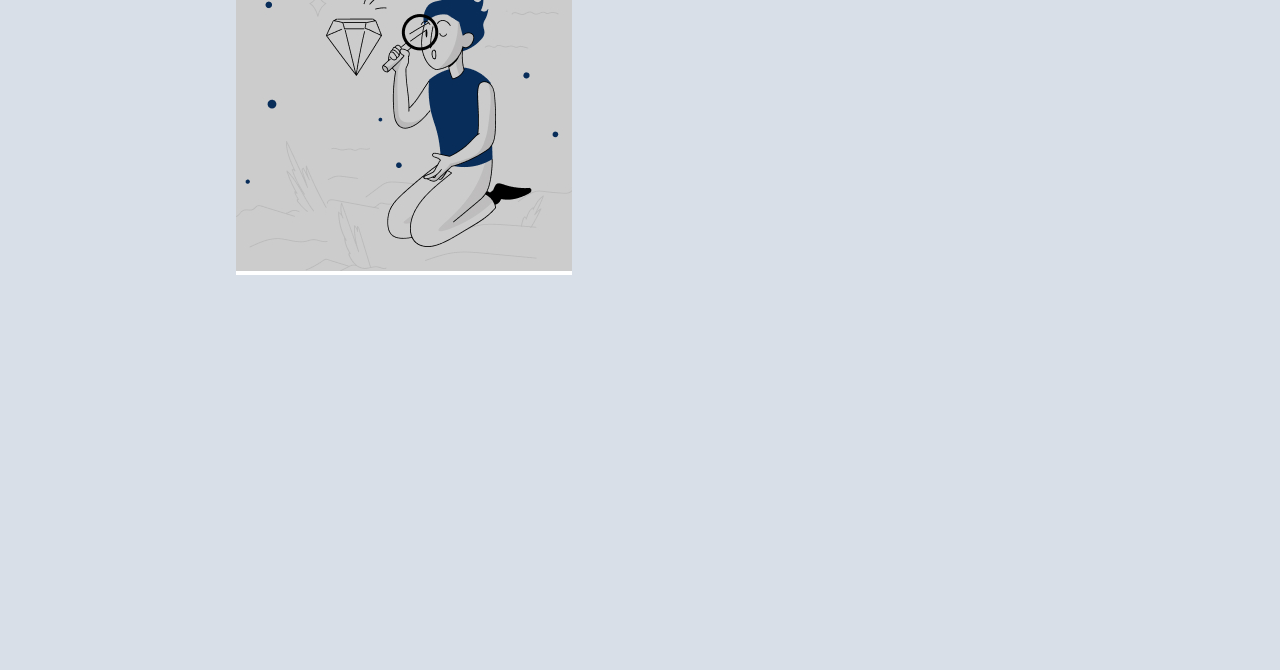
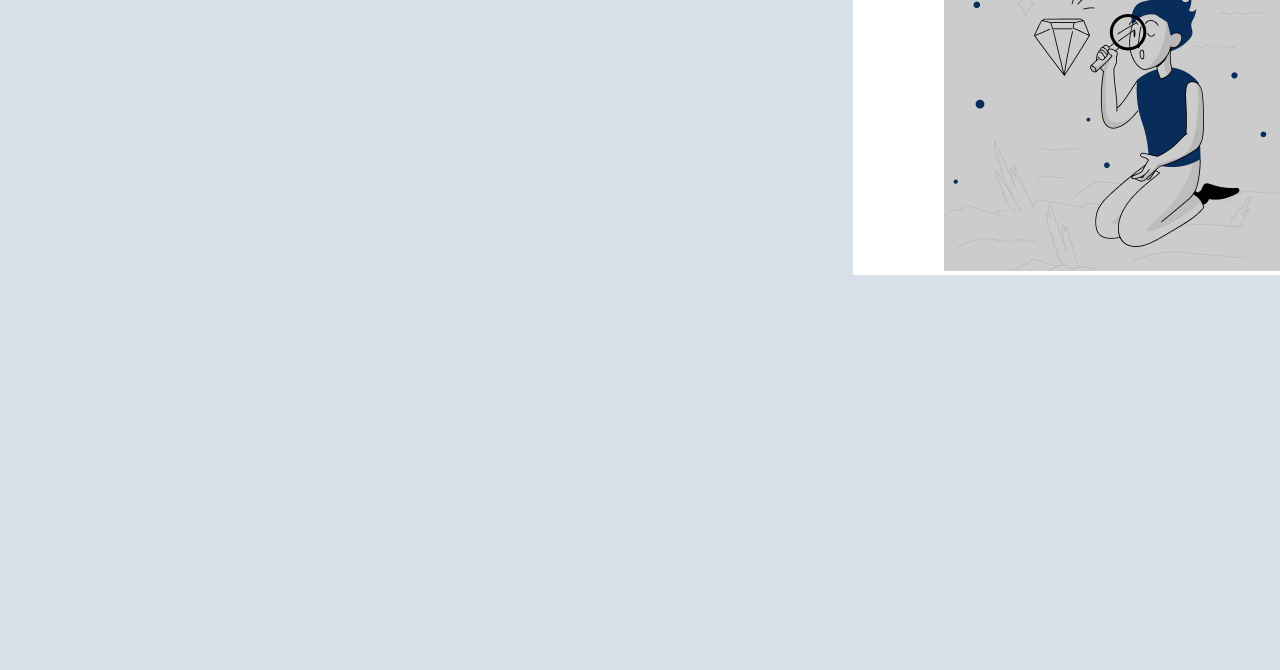
Before and after one commit to AnaLain/Challenge, a plain HTML site: page index.html in a window 1280 px wide. Shown: the part 130-800 px from the top of the page. Drawn offline with Linux system fonts and the light colour scheme; files that its build step writes are made by us from their sources; files whose address does not match are found by name.

Commit message:
Update style.css
Adición de características de section

```diff
--- a/style.css
+++ b/style.css
@@ -6,6 +6,9 @@
 }
 section{
     display: flex;
+    flex-direction: colum;
+    flex-wrap: wrap;
+    flex:200;
 }
 body{
     background-color: #D8DFE8;
```
